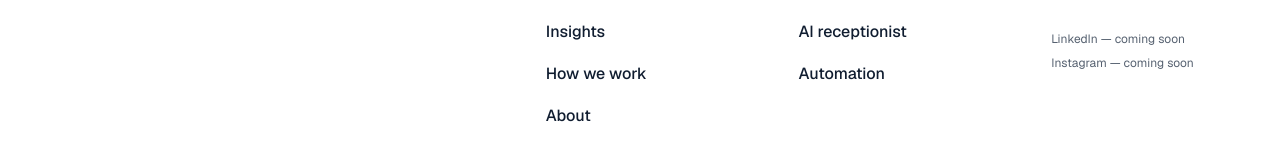
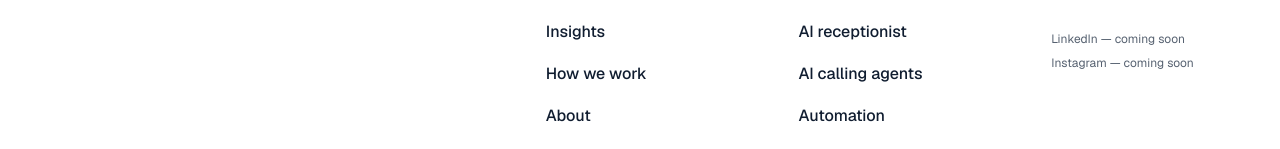
Before and after one commit to rana-m-ahmed/Orbital-Website, a Next.js app: page /about in a window 1280 px wide. Shown: the part 4483-4632 px from the top of the page. Built offline with nearby package versions, Linux system fonts and the light colour scheme; no server answers.

Commit message:
SEO: expose every core service in sitewide footer

```diff
--- a/src/components/Shell.tsx
+++ b/src/components/Shell.tsx
@@ -119,6 +119,7 @@ export function Footer() {
             <Link href="/services/websites-apps">Websites &amp; apps</Link>
             <Link href="/services/custom-software">Custom software</Link>
             <Link href="/services/ai-receptionist">AI receptionist</Link>
+            <Link href="/services/ai-calling-agents">AI calling agents</Link>
             <Link href="/services/workflow-automation">Automation</Link>
           </nav>
 
```
